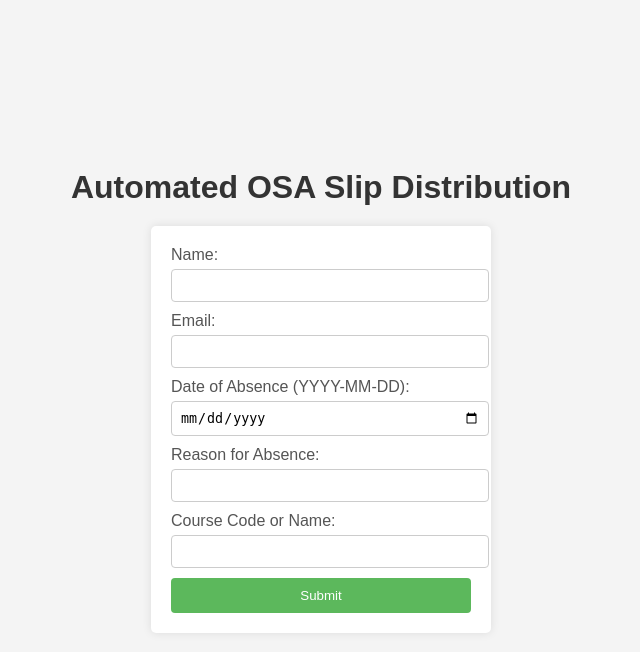
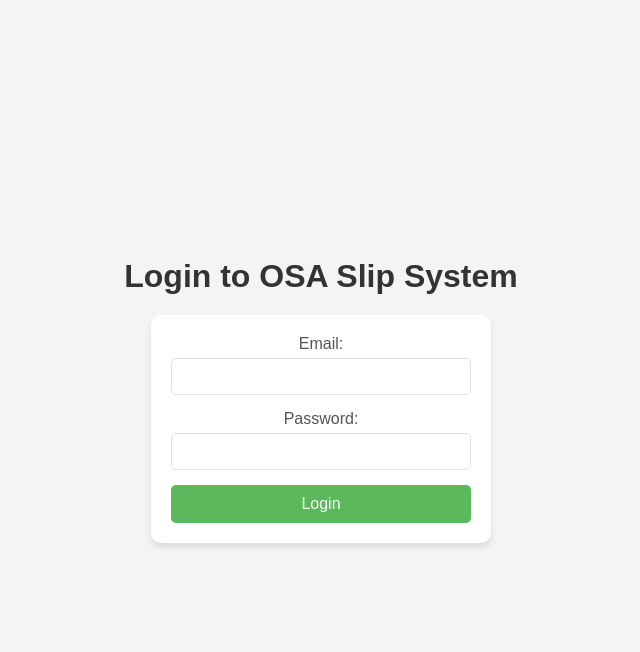
Before and after one commit to Benny-Gil/OSA-System, a Flask app: page / in a window 1280 px wide. Shown: the top 652 px of the page, without its empty margins (319-959 px from the left). Run offline with Flask 3, Linux system fonts and the light colour scheme.

Commit message:
implemented the login feature, and an initial admin landing page

```diff
--- a/app.py
+++ b/app.py
@@ -1,8 +1,15 @@
-from flask import Flask, request, jsonify, render_template
+from flask import Flask, request, jsonify, render_template, redirect, url_for, session
 import json
 import os
 
 app = Flask(__name__)
+app.secret_key = 'secret_key'
+
+class User:
+    def __init__(self, email, password, usertype):
+        self.email = email
+        self.password = password
+        self.usertype = usertype
 
 class Student:
     def __init__(self, name, email):
@@ -22,11 +29,15 @@ class OSASlip:
         return reason.lower() not in excusable_reasons
 
 class OSASystem:
-    def __init__(self, json_file='osa_slips.json'):
+    def __init__(self, users_file='users.json', json_file='osa_slips.json'):
         self.students = []
+        self.users = []
         self.json_file = json_file
+        self.users_file = users_file
         if os.path.exists(self.json_file):
             self.load_data()
+        if os.path.exists(self.users_file):
+            self.load_users()
 
     def add_student(self, name, email, date_absent, reason, course):
         for student in self.students:
@@ -51,6 +62,18 @@ class OSASystem:
                 loaded_student.absences = student['absences']
                 self.students.append(loaded_student)
 
+    def load_users(self):
+        with open(self.users_file, 'r') as file:
+            user_data = json.load(file)
+            for user in user_data:
+                self.users.append(User(user['email'], user['password'], user['usertype']))
+
+    def validate_user(self, email, password):
+        for user in self.users:
+            if user.email == email and user.password == password:
+                return user
+        return None
+
     def process_student(self, student):
         slip = OSASlip(student)
         results = []
@@ -63,9 +86,38 @@ class OSASystem:
 
 osa_system = OSASystem()
 
+# Routes
 @app.route('/')
 def index():
     return render_template('index.html')
+
+@app.route('/login', methods=['POST'])
+def login():
+    data = request.json
+    email = data.get('email')
+    password = data.get('password')
+
+    user = osa_system.validate_user(email, password)
+    if user:
+        session['email'] = user.email
+        session['usertype'] = user.usertype
+        if user.usertype == 'admin':
+            return jsonify({'redirect': '/admin'})
+        elif user.usertype == 'student':
+            return jsonify({'redirect': '/student'})
+    return jsonify({'error': 'Invalid email or password'}), 401
+
+@app.route('/admin')
+def admin():
+    if 'usertype' in session and session['usertype'] == 'admin':
+        return render_template('admin.html')
+    return redirect(url_for('index'))
+
+@app.route('/student')
+def student():
+    if 'usertype' in session and session['usertype'] == 'student':
+        return render_template('student.html')
+    return redirect(url_for('index'))
 
 @app.route('/add_student', methods=['POST'])
 def add_student():
--- /dev/null
+++ b/static/index.css
@@ -0,0 +1,62 @@
+body {
+    font-family: Arial, sans-serif;
+    background-color: #f4f4f4;
+    margin: 0;
+    padding: 0;
+    display: flex;
+    flex-direction: column;
+    justify-content: center;
+    align-items: center;
+    height: 100vh;
+}
+
+h1 {
+    color: #333;
+    margin-bottom: 20px;
+}
+
+form {
+    background: #ffffff;
+    padding: 20px;
+    border-radius: 10px;
+    box-shadow: 0 4px 6px rgba(0, 0, 0, 0.1);
+    width: 300px;
+    text-align: center;
+}
+
+label {
+    display: block;
+    margin-bottom: 5px;
+    color: #555;
+}
+
+input[type="email"],
+input[type="password"] {
+    width: 100%;
+    padding: 10px;
+    margin-bottom: 15px;
+    border: 1px solid #dfe1e5;
+    border-radius: 5px;
+    box-sizing: border-box;
+}
+
+button {
+    background-color: #5cb85c;
+    color: white;
+    padding: 10px;
+    border: none;
+    border-radius: 5px;
+    cursor: pointer;
+    width: 100%;
+    font-size: 16px;
+}
+
+button:hover {
+    background-color: #4cae4c;
+}
+
+#results {
+    margin-top: 20px;
+    color: #d93025;
+    font-weight: bold;
+}
--- a/templates/index.html
+++ b/templates/index.html
@@ -2,35 +2,26 @@
 <html lang="en">
 <head>
     <meta charset="UTF-8">
-    <title>OSA Slip System</title>
-    <link rel="stylesheet" href="static/styles.css">
+    <title>OSA Slip System - Login</title>
+    <link rel="stylesheet" href="static/index.css">
 </head>
 <body>
-    <h1>Automated OSA Slip Distribution</h1>
-    <form id="osaForm">
-        <label for="name">Name:</label>
-        <input type="text" id="name" name="name" required><br>
+    <h1>Login to OSA Slip System</h1>
+    <form id="loginForm">
         <label for="email">Email:</label>
         <input type="email" id="email" name="email" required><br>
-        <label for="date_absent">Date of Absence (YYYY-MM-DD):</label>
-        <input type="date" id="date_absent" name="date_absent" required><br>
-        <label for="reason">Reason for Absence:</label>
-        <input type="text" id="reason" name="reason" required><br>
-        <label for="course">Course Code or Name:</label>
-        <input type="text" id="course" name="course" required><br>
-        <button type="button" onclick="submitForm()">Submit</button>
+        <label for="password">Password:</label>
+        <input type="password" id="password" name="password" required><br>
+        <button type="button" onclick="submitLogin()">Login</button>
     </form>
     <div id="results"></div>
     <script>
-        function submitForm() {
+        function submitLogin() {
             const formData = {
-                name: document.getElementById('name').value,
                 email: document.getElementById('email').value,
-                date_absent: document.getElementById('date_absent').value,
-                reason: document.getElementById('reason').value,
-                course: document.getElementById('course').value
+                password: document.getElementById('password').value
             };
-            fetch('/add_student', {
+            fetch('/login', {
                 method: 'POST',
                 headers: {
                     'Content-Type': 'application/json'
@@ -45,12 +36,8 @@
                     const p = document.createElement('p');
                     p.textContent = data.error;
                     resultsDiv.appendChild(p);
-                } else {
-                    data.forEach(result => {
-                        const p = document.createElement('p');
-                        p.textContent = result;
-                        resultsDiv.appendChild(p);
-                    });
+                } else if (data.redirect) {
+                    window.location.href = data.redirect;
                 }
             });
         }
--- /dev/null
+++ b/users.json
@@ -0,0 +1,12 @@
+[
+    {
+        "email": "2233692@slu.edu.ph",
+        "password": "aaron",
+        "usertype": "admin"
+    },
+    {
+        "email": "2233116@slu.edu.ph",
+        "password": "benny",
+        "usertype": "student"
+    }
+]
```
Also changed, not shown: templates/admin.html (added, +12 -0 lines), templates/student.html (added, +59 -0 lines), static/student.css (renamed from static/styles.css).
